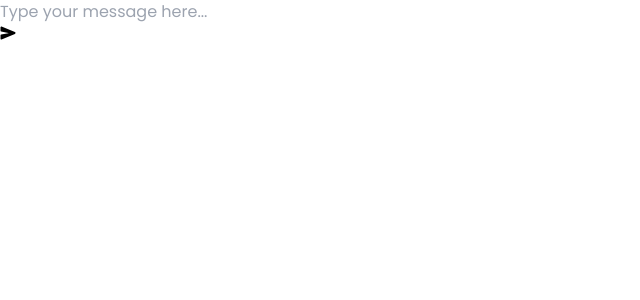
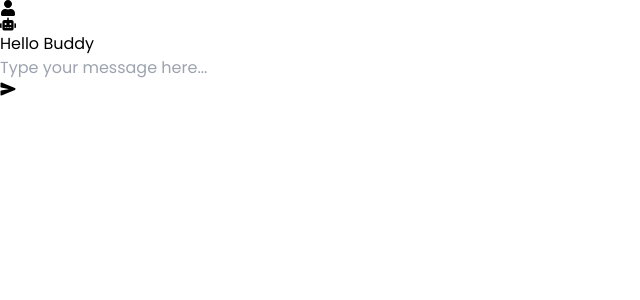
Before and after one commit to Rajkumarpaneru18/NewLife, a React (Vite) app: page /chat in a window 1280 px wide. Both pictures are taken after a click on the button 8 px from the left and 33 px from the top of the page. Shown: the top 300 px of the page, without its empty margins (0-640 px from the left). Built offline with nearby package versions, Linux system fonts and the light colour scheme.

Commit message:
create messages component to list the messages

```diff
--- a/src/components/Messages/Messages.jsx
+++ b/src/components/Messages/Messages.jsx
@@ -1,5 +1,43 @@
-const Messages = () => {
-  return <div>Messages</div>;
+import { FaUser, FaRobot } from "react-icons/fa";
+
+const Chat = ({ messages }) => {
+  if (messages.length === 0) {
+    return (
+      <div className="flex flex-col items-center justify-center h-[60vh] min-h-[90vh]">
+        <p className="text-lg text-gray-500">No new messages</p>
+      </div>
+    );
+  }
+
+  return (
+    <div className="flex flex-col w-full px-4 py-5 h-[60vh] min-h-[90vh]">
+      {messages.map((message, index) => (
+        <div
+          key={index}
+          className={`flex ${
+            message.username === "User" ? "justify-end" : "justify-start"
+          } items-end gap-2`}
+        >
+          {message.username !== "User" && (
+            <div className="flex items-end">
+              <FaRobot className="text-3xl text-green-500 mr-2" />
+              <div className="max-w-lg break-words p-3 rounded-lg shadow-lg bg-gray-700 text-white">
+                <p>{message.message}</p>
+              </div>
+            </div>
+          )}
+          {message.username === "User" && (
+            <div className="flex items-end">
+              <div className="max-w-lg break-words p-3 rounded-lg shadow-md bg-indigo-800 text-white">
+                <p>{message.message}</p>
+              </div>
+              <FaUser className="text-3xl text-stone-400 ml-2" />
+            </div>
+          )}
+        </div>
+      ))}
+    </div>
+  );
 };
 
-export default Messages;
+export default Chat;
--- a/src/components/SendMessage/SendMessage.jsx
+++ b/src/components/SendMessage/SendMessage.jsx
@@ -1,11 +1,8 @@
-import { useState } from "react";
 import { IoSend } from "react-icons/io5";
 
-const SendMessage = ({ sendMessage }) => {
-  const [message, setMessage] = useState("");
-
+const SendMessage = ({ message, sendMessage, setMessage }) => {
   return (
-    <div className="flex justify-between items-center px-4 py-3  border-t border-gray-600 bg-black">
+    <div className="flex justify-between items-center px-4 py-3  border-t border-gray-600 bg-black min-h-[10vh]">
       <form className="flex-grow mx-4">
         <input
           className="w-full p-3 text-base text-white placeholder-gray-500 bg-gray-700 border border-gray-700 rounded-md focus:outline-none focus:ring-2 focus:ring-indigo-700 focus:border-transparent resize-none"
--- a/src/pages/Chat/Chat.jsx
+++ b/src/pages/Chat/Chat.jsx
@@ -1,4 +1,4 @@
-import { useState } from "react";
+import { useEffect, useState } from "react";
 
 import Messages from "../../components/Messages";
 import SendMessage from "../../components/SendMessage";
@@ -6,14 +6,41 @@ import Layout from "../../layout/Layout";
 
 const Chat = () => {
   const [messages, setMessages] = useState([]);
+  const [message, setMessage] = useState();
 
   const addMessage = (text, sender) => {
     setMessages((prevMessages) => [...prevMessages, { text, sender }]);
   };
 
   const sendMessage = (text) => {
-    console.log(text);
-    addMessage(text, "user");
+    const userMessage = {
+      username: "User",
+      message: message,
+    };
+
+    const loadingMessage = {
+      username: "NewLife",
+      message: "",
+      isLoading: true,
+    };
+
+    setMessages((currentMessages) => [
+      ...currentMessages,
+      userMessage,
+      loadingMessage,
+    ]);
+
+    // API CALL
+    // const aiMessage = await askGrowAI(message);
+    const newLifeAIMessage = "Hello Buddy";
+    const aiMessage = { username: "NewLife", message: newLifeAIMessage };
+
+    setMessages((currentMessages) => {
+      return currentMessages.map((m, index) =>
+        index === currentMessages.length - 1 ? aiMessage : m
+      );
+    });
+    setMessage("");
 
     try {
       // API Call
@@ -26,8 +53,13 @@ const Chat = () => {
   return (
     <>
       <Layout>
-        <div className="w-[80vw] max-w-[80vw] text-white">
-          <SendMessage sendMessage={sendMessage} />
+        <div className="w-[60vw] max-w-[80vw] ">
+          <Messages messages={messages} />
+          <SendMessage
+            message={message}
+            setMessage={setMessage}
+            sendMessage={sendMessage}
+          />
         </div>
       </Layout>
     </>
```
